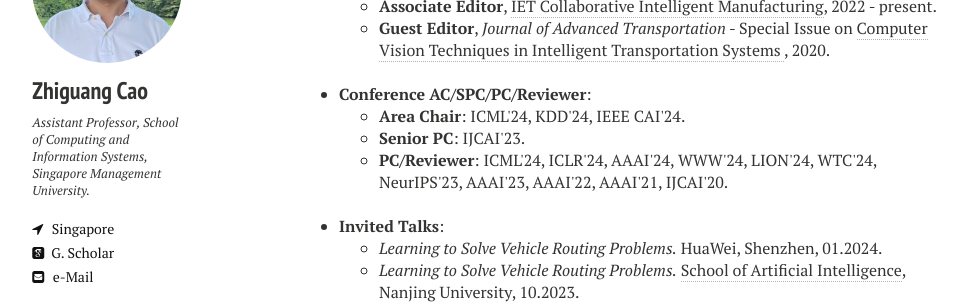
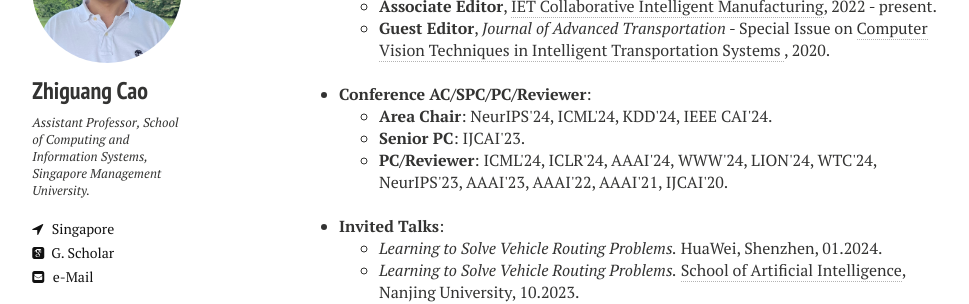
Before and after one commit to zhiguangcaosg/zhiguangcaosg.github.io, a Jekyll site: the page built from services&talks.md, in a window 1280 px wide. Shown: the part 184-488 px from the top of the page, without its empty margins (21-990 px from the left). Built offline with Jekyll 4.4.1, drawn with Linux system fonts in a browser that asks for light colours; nearby versions of some CDN libraries.

Commit message:
Update services&talks.md

```diff
--- a/services&talks.md
+++ b/services&talks.md
@@ -33,7 +33,7 @@ comments: false
 <li>
 <b>Conference AC/SPC/PC/Reviewer</b>:
 	<ul>
-	<li> <b>Area Chair</b>: ICML'24, KDD'24, IEEE CAI'24.
+	<li> <b>Area Chair</b>: NeurIPS'24, ICML'24, KDD'24, IEEE CAI'24.
 	</li>
 	<li> <b>Senior PC</b>: IJCAI'23.
 	</li>
```
